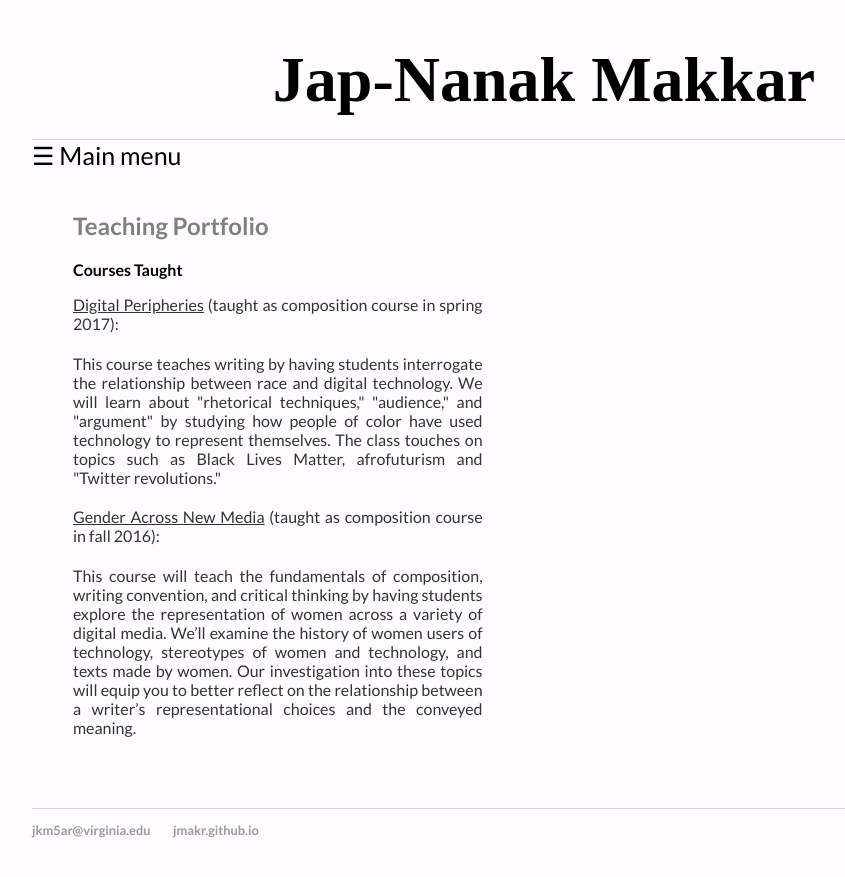
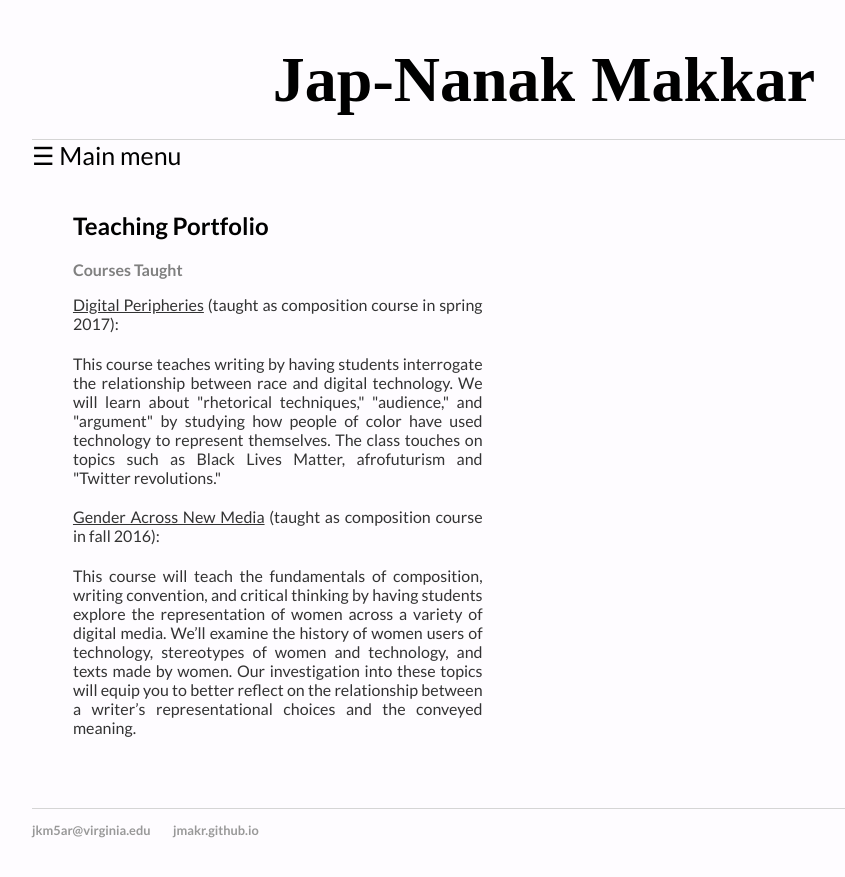
Before and after one commit to jmakr/jmakr.github.io, a Jekyll site: the page built from teaching/index.html, in a window 1280 px wide. Shown: the top 877 px of the page, without its empty margins (96-941 px from the left). Built offline with Jekyll 4.4.1, drawn with Linux system fonts in a browser that asks for light colours.

Commit message:
Update main.css

```diff
--- a/css/main.css
+++ b/css/main.css
@@ -41,12 +41,12 @@ a:hover {
 
 h2 {
     font-size: 1.5em;
-    color: grey;
     font-family: "Lato", sans-serif;
 }
 
 h3 {
     font-size: 1em;
+    color: grey;
     font-family: "Lato", sans-serif;
 }
 p {
```
